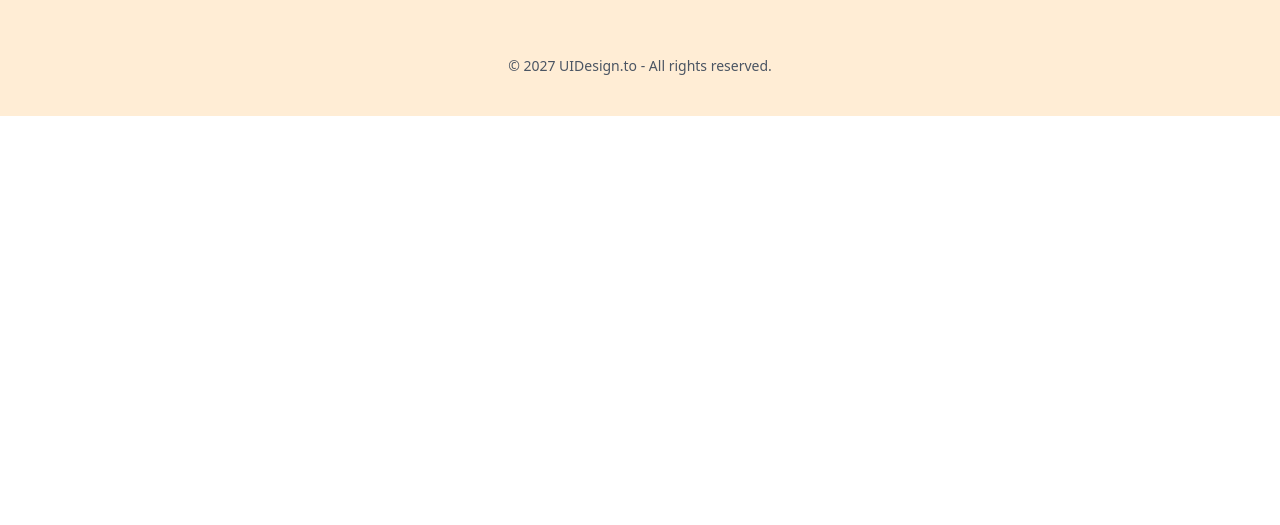
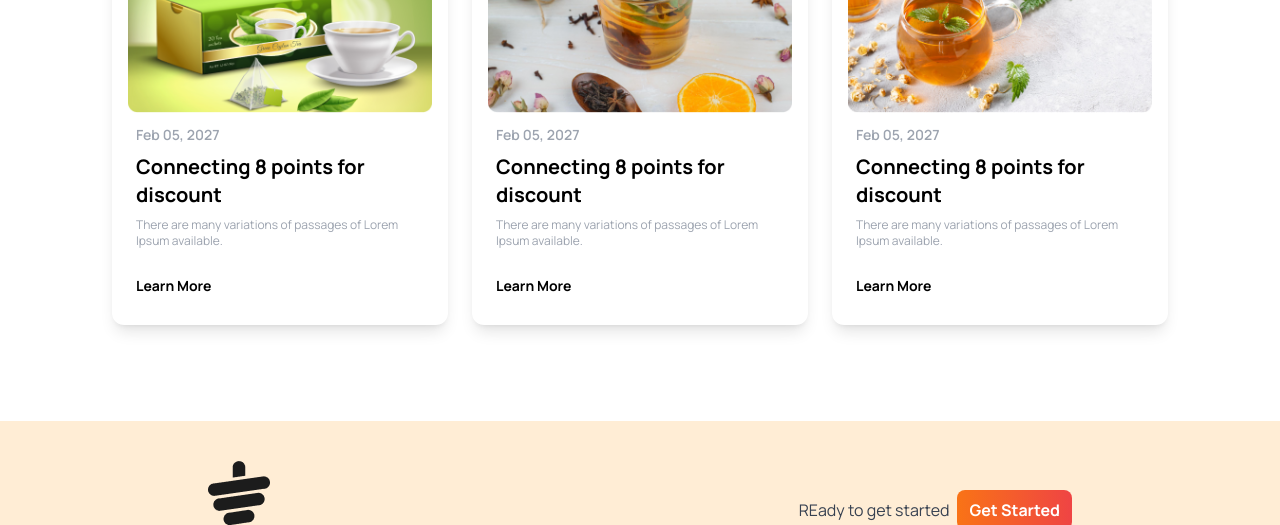
Before and after one commit to LinkonJT/tea-house-with-tailwind, a plain HTML site: page index.html in a window 1280 px wide. Shown: the part 2725-3250 px from the top of the page. Before the commit the page ends 2841 px from the top, so only its background shows below. Drawn offline with nearby package versions, Linux system fonts and the light colour scheme.

Commit message:
News and Events Done

```diff
--- a/index.html
+++ b/index.html
@@ -25,14 +25,19 @@
             colors: {
               clifford: "#da373d",
             },
+
+            fontFamily:{
+              manrope: ['Manrope', 'sans-serif'],
+            },
           },
         },
       };
     </script>
   </head>
 
-  <body>
-    <!-- main content -->
+  <body class="font-manrope">
+
+    <!-- Main section -->
     <main class="max-w-screen-xl mx-auto px-16 lg:px-28">
       <!-- Header section  -->
 
@@ -203,12 +208,12 @@
 
       <!-- Review Section  -->
 
-      <section class="mg-24">
+      <section class="mb-24">
         <div
           class="bg-gradient-to-r from-orange-500 to-red-500 rounded-xl grid grid-cols-1 lg:grid-cols-2 textwhite px-7 md:px-16">
           <!-- Text section -->
           <div class="w-5/6 mt-16">
-            <h1 class="text-5xl text-white textwhi font-bold mb-5 mt-10">
+            <h1 class="text-5xl text-white font-bold mb-5 mt-10">
               Meet Our Super Clients
             </h1>
             <p class="mb-5 text-white">
@@ -287,7 +292,82 @@
         </div>
       </section>
 
-      <!-- News Section Homework -->
+      <!-- News & Events Section -->
+      <section class="mb-24">
+                <!-- news events container -->
+        <div>
+          <h2 class="text-2xl text-center font-extrabold md:text-4xl lg:text-5xl">News & Events</h2>
+          <br>
+          <p class="text-center text-xm text-gray-600 max-w-xl lg:max-w-4xl mx-auto">There are many variations of passages of Lorem Ipsum available, but the majority have suffered alteration in some form, by injected humour, or randomised words which don't look even slightly believable. </p>
+          <br>
+            <!-- image divs -->
+          <div class="grid grid-cols-1  md:grid-cols-3 gap-4 lg:gap-6">
+
+            <div class="rounded-xl shadow-lg p-4 h-auto">
+              <img class="mx-auto" src="images/news-1.png" alt="">
+
+             <div class="mx-auto p-3 pl-2">
+              <p class="mb-2 text-sm font-semibold text-gray-400">Feb 05, 2027</p>
+
+              <h2 class="mb-2 text-lg lg:text-xl font-bold">Connecting 8 points for discount</h2>
+
+              <p class="text-xs  text-gray-400">There are many variations of passages of Lorem Ipsum available.</p>
+              <br>
+              <a class="font-bold text-sm hover:text-green-500" href="">Learn More</a>
+             </div>
+
+            </div>
+
+            <!-- im-02 -->
+
+            <div class="rounded-xl shadow-lg p-4 h-auto">
+              <img class="mx-auto" src="images/news-2.png" alt="">
+
+             <div class="mx-auto p-3 pl-2">
+              <p class="mb-2 text-sm font-semibold text-gray-400">Feb 05, 2027</p>
+
+              <h2 class="mb-2 text-lg lg:text-xl font-bold">Connecting 8 points for discount</h2>
+
+              <p class="text-xs  text-gray-400">There are many variations of passages of Lorem Ipsum available.</p>
+              <br>
+              <a class="font-bold text-sm hover:text-green-500" href="">Learn More</a>
+             </div>
+
+            </div>
+            <!-- img-03 -->
+
+            <div class="rounded-xl shadow-lg p-4 h-auto">
+              <img class="mx-auto" src="images/news-3.png" alt="">
+
+             <div class="mx-auto p-3 pl-2">
+              <p class="mb-2 text-sm font-semibold text-gray-400">Feb 05, 2027</p>
+
+              <h2 class="mb-2 text-lg lg:text-xl font-bold">Connecting 8 points for discount</h2>
+
+              <p class="text-xs  text-gray-400">There are many variations of passages of Lorem Ipsum available.</p>
+              <br>
+              <a class="font-bold text-sm hover:text-green-500" href="">Learn More</a>
+             </div>
+
+            </div>
+
+            </div>
+
+
+
+
+          </div>
+
+      </div>
+
+
+      </section>
+
+
+
+
+
+
     </main>
 
     <!-- Footer Section  -->
```
